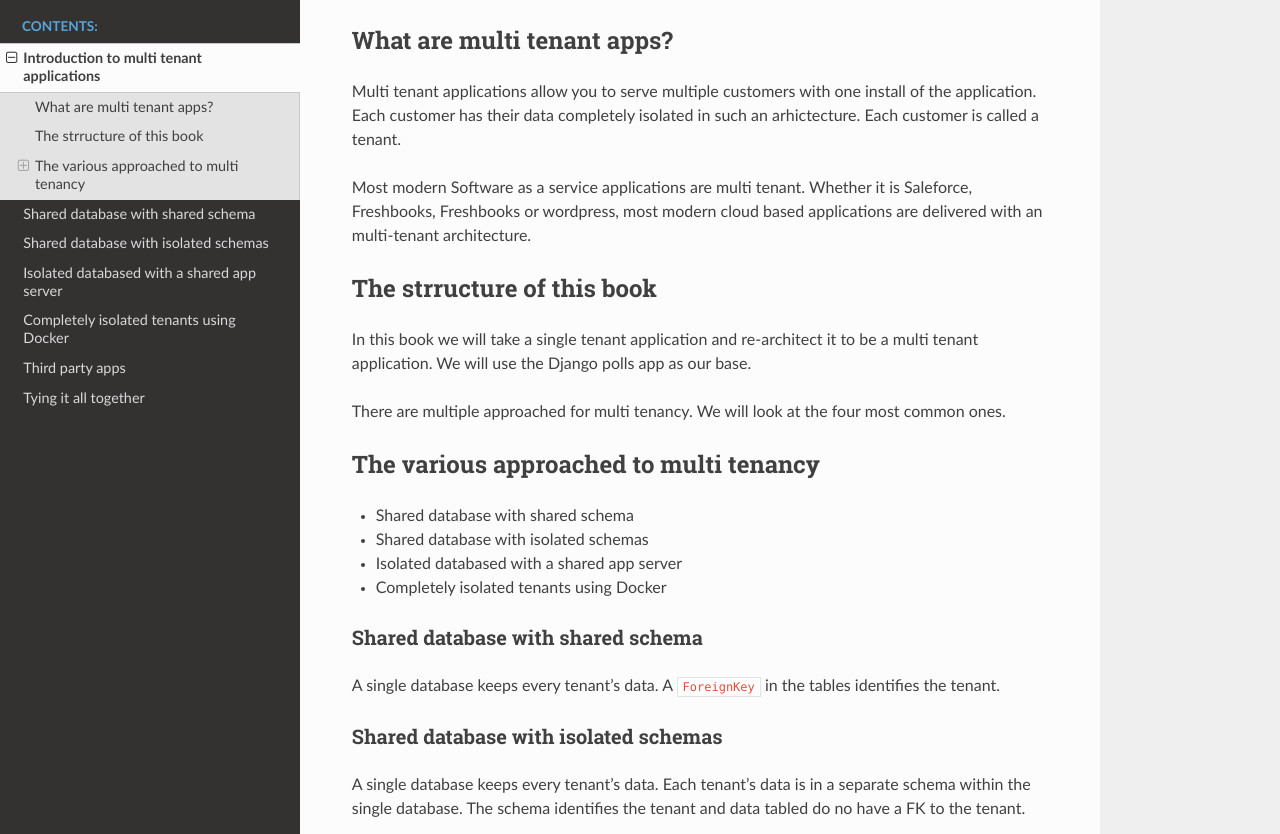
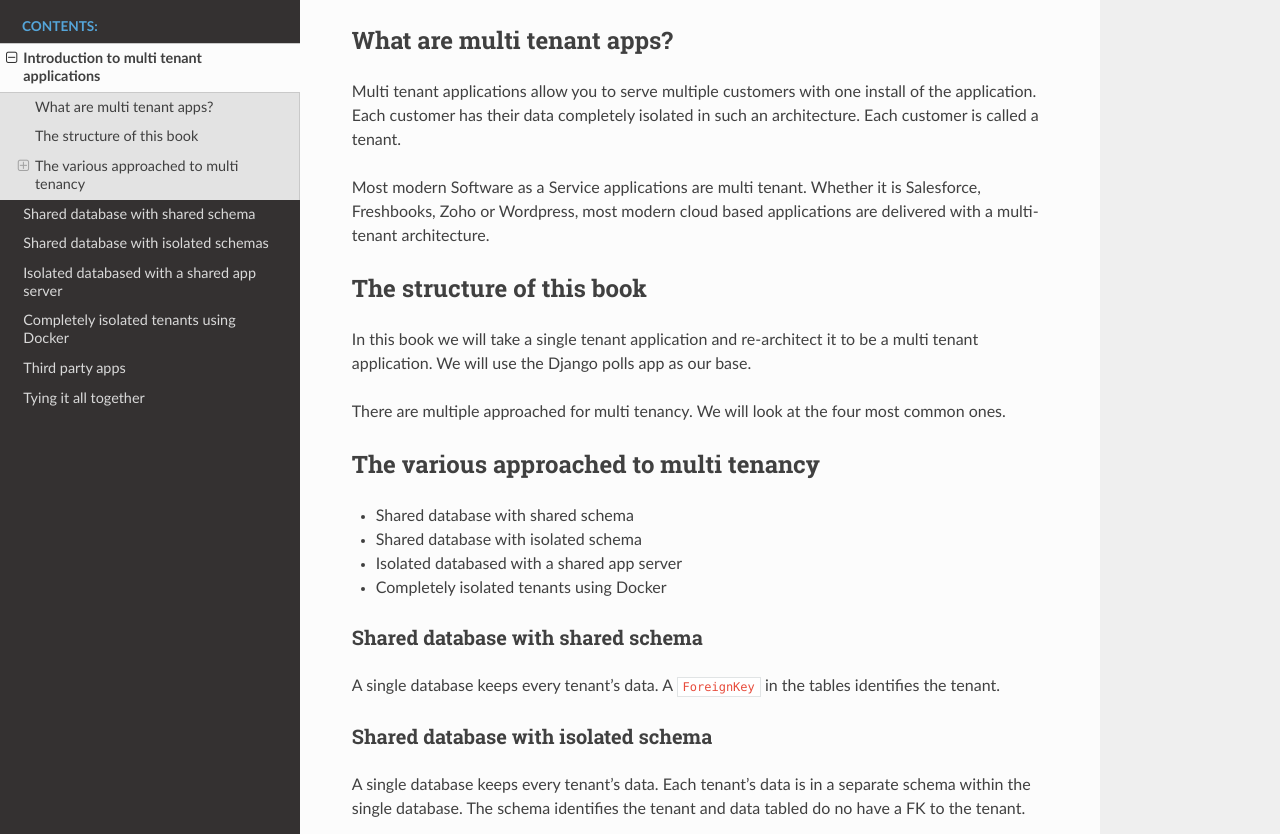
Before and after one commit to agiliq/building-multi-tenant-applications-with-django, a Sphinx documentation site: the page built from source/introduction.rst, in a window 1280 px wide and 1366 px high. Shown: the part 136-970 px from the top of the window. Built offline with Sphinx 7.4.7 and the Read the Docs theme 2.0.0, drawn with Linux system fonts in a browser that asks for light colours.

Commit message:
Fixed some typos

```diff
--- a/source/introduction.rst
+++ b/source/introduction.rst
@@ -7,12 +7,12 @@ What are multi tenant apps?
 ++++++++++++++++++++++++++++
 
 
-Multi tenant applications allow you to serve multiple customers with one install of the application. Each customer has their data completely isolated in such an arhictecture. Each customer is called a tenant.
+Multi tenant applications allow you to serve multiple customers with one install of the application. Each customer has their data completely isolated in such an architecture. Each customer is called a tenant.
 
-Most modern Software as a service applications are multi tenant. Whether it is Saleforce, Freshbooks, Freshbooks or wordpress, most modern cloud based applications are delivered with an multi-tenant architecture.
+Most modern Software as a Service applications are multi tenant. Whether it is Salesforce, Freshbooks, Zoho or Wordpress, most modern cloud based applications are delivered with a multi-tenant architecture.
 
 
-The strructure of this book
+The structure of this book
 ++++++++++++++++++++++++++++
 
 In this book we will take a single tenant application and re-architect it to be a multi tenant application. We will use the Django polls app as our base.
@@ -24,7 +24,7 @@ The various approached to multi tenancy
 ++++++++++++++++++++++++++++++++++++++++++++++++++++++++
 
 - Shared database with shared schema
-- Shared database with isolated schemas
+- Shared database with isolated schema
 - Isolated databased with a shared app server
 - Completely isolated tenants using Docker
 
@@ -33,7 +33,7 @@ Shared database with shared schema
 
 A single database keeps every tenant's data. A :code:`ForeignKey` in the tables identifies the tenant.
 
-Shared database with isolated schemas
+Shared database with isolated schema
 ---------------------------------------
 
 A single database keeps every tenant's data. Each tenant's data is in a separate schema within the single database. The schema identifies the tenant and data tabled do no have a FK to the tenant.
```
